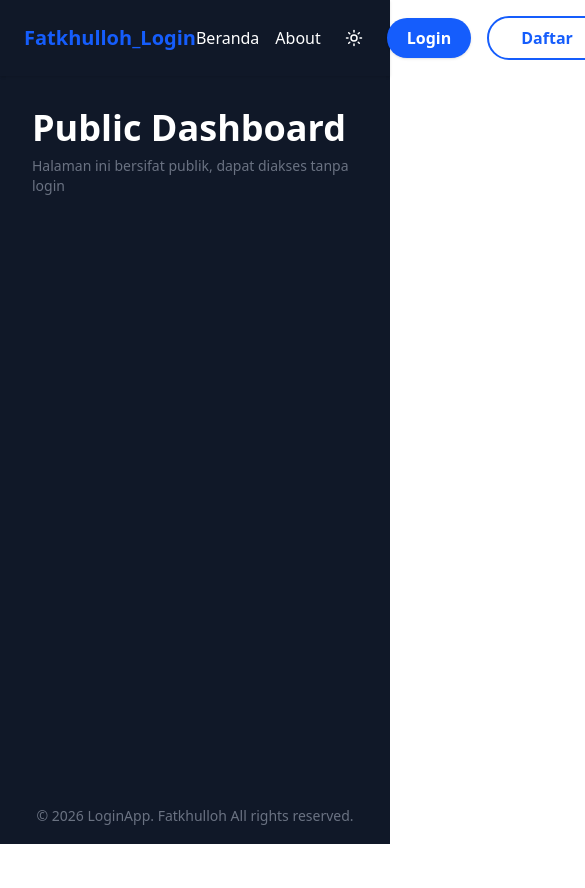
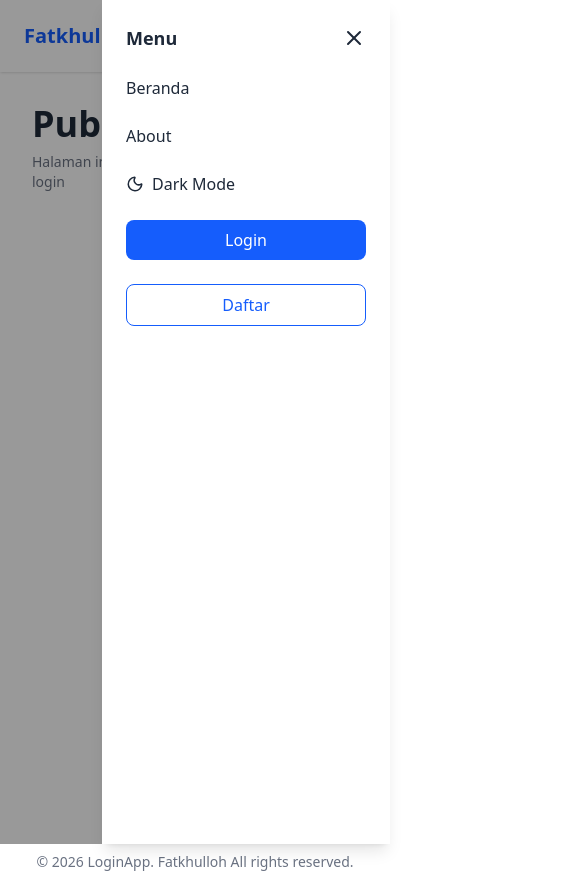
Before and after one commit to fatkhulloh/nextjslogin, a Next.js app: page / in a window 390 px wide. Both pictures are taken after a click on the button 353 px from the left and 38 px from the top of the page. Shown: the top 888 px of the page, 585 px wide, since content can reach past the window. Before the commit the page ends 844 px from the top, so only its background shows below. Built offline with nearby package versions, Linux system fonts and the light colour scheme; no server answers.

Commit message:
fix mobile view

```diff
--- a/app/ClientLayout.tsx
+++ b/app/ClientLayout.tsx
@@ -50,7 +50,7 @@ export default function ClientLayout({ children }: { children: React.ReactNode }
         />
       )}
 
-      <main className="min-h-[calc(100vh-130px)]">{children}</main>
+      <main className="min-h-[calc(100vh-80px)]">{children}</main>
 
       {!hideNavbar && <Footer />}
     </div>
--- a/app/layout/Navbars.tsx
+++ b/app/layout/Navbars.tsx
@@ -1,7 +1,7 @@
 "use client";
 
 import Link from "next/link";
-import { ChevronDown, Sun, Moon } from "lucide-react";
+import { ChevronDown, Sun, Moon, Menu, X } from "lucide-react";
 import { Dispatch, SetStateAction, useState } from "react";
 
 interface User {
@@ -22,11 +22,13 @@ export default function Navbars({
   toggleDarkMode,
 }: NavbarsProps) {
   const [dropdownOpen, setDropdownOpen] = useState(false);
+  const [mobileMenuOpen, setMobileMenuOpen] = useState(false);
 
   const handleLogout = async () => {
     await fetch("/api/logout", { method: "POST" });
     setUser(null);
     setDropdownOpen(false);
+    setMobileMenuOpen(false);
     window.location.href = "/";
   };
 
@@ -37,7 +39,8 @@ export default function Navbars({
           Fatkhulloh_Login
         </h1>
 
-        <div className="flex items-center gap-4 md:gap-6 font-medium">
+        {/* ===== DESKTOP MENU ===== */}
+        <div className="hidden md:flex items-center gap-6 font-medium">
           <Link href="/" className="hover:text-blue-600">
             Beranda
           </Link>
@@ -45,11 +48,9 @@ export default function Navbars({
             About
           </Link>
 
-          {/* Dark Mode Toggle */}
           <button
             onClick={toggleDarkMode}
             className="p-2 rounded-full hover:bg-gray-200 dark:hover:bg-gray-700 transition"
-            title={darkMode ? "Light Mode" : "Dark Mode"}
           >
             {darkMode ? <Sun size={18} /> : <Moon size={18} />}
           </button>
@@ -58,14 +59,13 @@ export default function Navbars({
             <>
               <Link
                 href="/login"
-                className="px-5 py-2 rounded-full bg-blue-600 text-white font-semibold hover:bg-blue-700 transition shadow-sm"
+                className="px-5 py-2 rounded-full bg-blue-600 text-white hover:bg-blue-700 transition"
               >
                 Login
               </Link>
-
               <Link
                 href="/register"
-                className="px-8 py-2 rounded-full border-2 border-blue-600 text-blue-600 font-semibold hover:bg-blue-600 hover:text-white transition"
+                className="px-6 py-2 rounded-full border-2 border-blue-600 text-blue-600 hover:bg-blue-600 hover:text-white transition"
               >
                 Daftar
               </Link>
@@ -75,7 +75,7 @@ export default function Navbars({
           {user && (
             <div className="relative">
               <button
-                className="flex items-center gap-1 px-4 py-2 rounded-full border hover:bg-gray-100 dark:hover:bg-gray-700 transition"
+                className="flex items-center gap-1 px-4 py-2 rounded-full border hover:bg-gray-100 dark:hover:bg-gray-700"
                 onClick={() => setDropdownOpen(!dropdownOpen)}
               >
                 {user.username}
@@ -83,10 +83,10 @@ export default function Navbars({
               </button>
 
               {dropdownOpen && (
-                <div className="absolute right-0 mt-2 w-40 bg-white dark:bg-gray-800 border rounded-lg shadow-lg py-2 z-50">
+                <div className="absolute right-0 mt-2 w-40 bg-white dark:bg-gray-800 border rounded-lg shadow-lg py-2">
                   <button
                     onClick={handleLogout}
-                    className="w-full text-left px-4 py-2 text-gray-700 dark:text-gray-200 hover:bg-gray-100 dark:hover:bg-gray-700 transition"
+                    className="w-full text-left px-4 py-2 hover:bg-gray-100 dark:hover:bg-gray-700"
                   >
                     Logout
                   </button>
@@ -95,7 +95,74 @@ export default function Navbars({
             </div>
           )}
         </div>
+
+        {/* ===== MOBILE MENU BUTTON ===== */}
+        <button
+          className="md:hidden p-2 rounded-lg hover:bg-gray-200 dark:hover:bg-gray-700"
+          onClick={() => setMobileMenuOpen(true)}
+        >
+          <Menu size={24} />
+        </button>
       </div>
+
+      {/* ===== MOBILE MENU OVERLAY ===== */}
+      {mobileMenuOpen && (
+        <div className="fixed inset-0 z-50 bg-black/40">
+          <div className={`fixed top-0 right-0 w-72 h-full shadow-lg p-6 flex flex-col gap-6 transition-colors
+             ${darkMode ? "bg-gray-900 text-white" : "bg-white text-gray-800"}`}>
+
+            <div className="flex justify-between items-center">
+              <span className="font-bold text-lg">Menu</span>
+              <button onClick={() => setMobileMenuOpen(false)}>
+                <X size={24} />
+              </button>
+            </div>
+
+            <Link href="/" onClick={() => setMobileMenuOpen(false)}>
+              Beranda
+            </Link>
+            <Link href="/about" onClick={() => setMobileMenuOpen(false)}>
+              About
+            </Link>
+
+            <button
+              onClick={toggleDarkMode}
+              className="flex items-center gap-2"
+            >
+              {darkMode ? <Sun size={18} /> : <Moon size={18} />}
+              {darkMode ? "Light Mode" : "Dark Mode"}
+            </button>
+
+            {!user && (
+              <>
+                <Link
+                  href="/login"
+                  onClick={() => setMobileMenuOpen(false)}
+                  className="bg-blue-600 text-white text-center py-2 rounded-lg"
+                >
+                  Login
+                </Link>
+                <Link
+                  href="/register"
+                  onClick={() => setMobileMenuOpen(false)}
+                  className="border border-blue-600 text-blue-600 text-center py-2 rounded-lg"
+                >
+                  Daftar
+                </Link>
+              </>
+            )}
+
+            {user && (
+              <button
+                onClick={handleLogout}
+                className="text-left text-red-600"
+              >
+                Logout
+              </button>
+            )}
+          </div>
+        </div>
+      )}
     </nav>
   );
 }
```
Also changed, not shown: env.txt (added).
